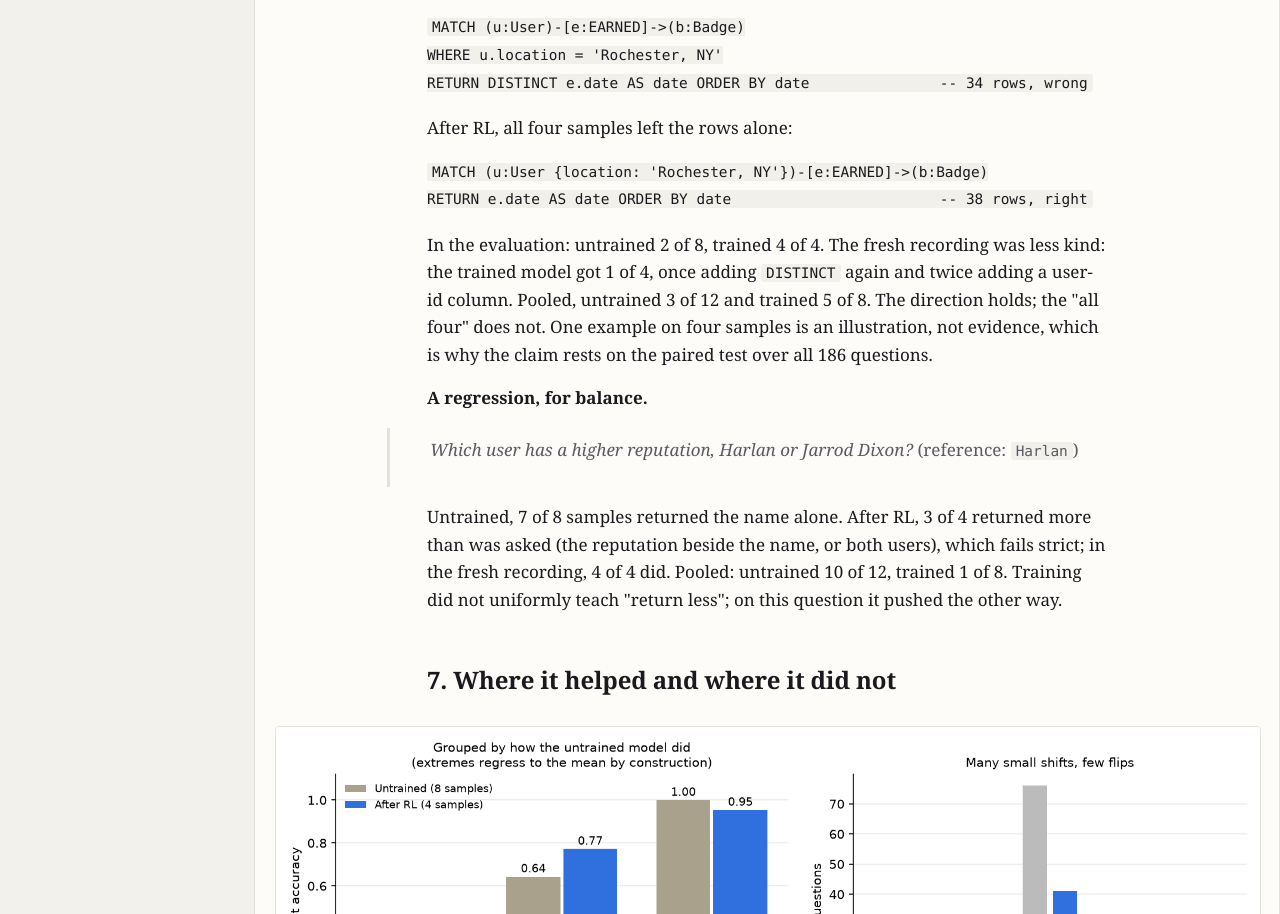
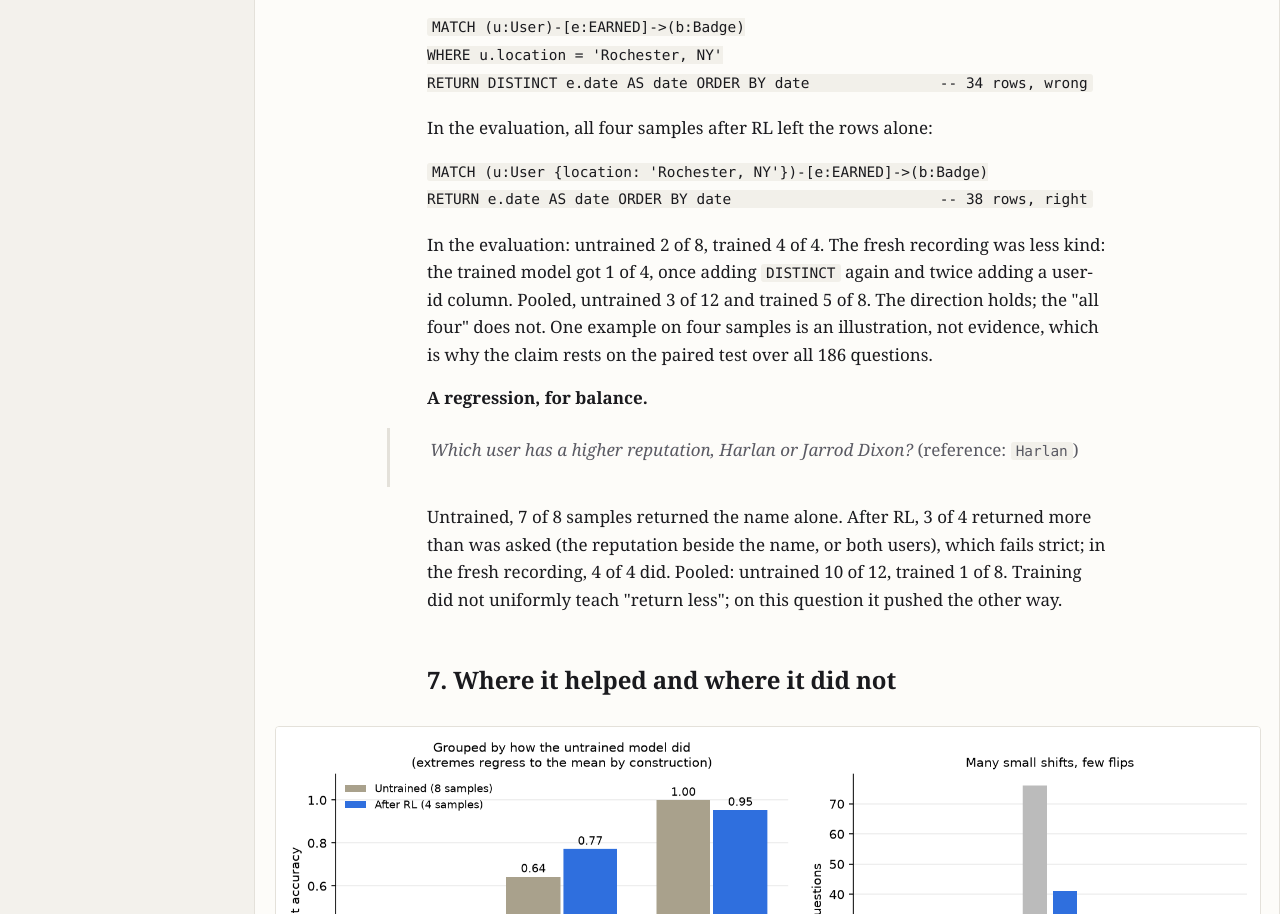
Before and after one commit to ADITHYAG73/first_principles, a plain HTML site: page bird-graph-rl-fireworks/index.html in a window 1280 px wide. Shown: the part 9170-10084 px from the top of the page. Drawn offline with nearby package versions, Linux system fonts and the light colour scheme; a script that the page names is missing.

Commit message:
bird-graph-rl-fireworks: wording fix under the Rochester example (author's correction)

```diff
--- a/bird-graph-rl-fireworks/index.html
+++ b/bird-graph-rl-fireworks/index.html
@@ -322,7 +322,7 @@ query and then "cleaned them up":</p>
 WHERE u.location = 'Rochester, NY'
 RETURN DISTINCT e.date AS date ORDER BY date               -- 34 rows, wrong
 </code></pre>
-<p>After RL, all four samples left the rows alone:</p>
+<p>In the evaluation, all four samples after RL left the rows alone:</p>
 <pre><code class="language-cypher">MATCH (u:User {location: 'Rochester, NY'})-[e:EARNED]-&gt;(b:Badge)
 RETURN e.date AS date ORDER BY date                        -- 38 rows, right
 </code></pre>
```
Also changed, not shown: 1 other file.
